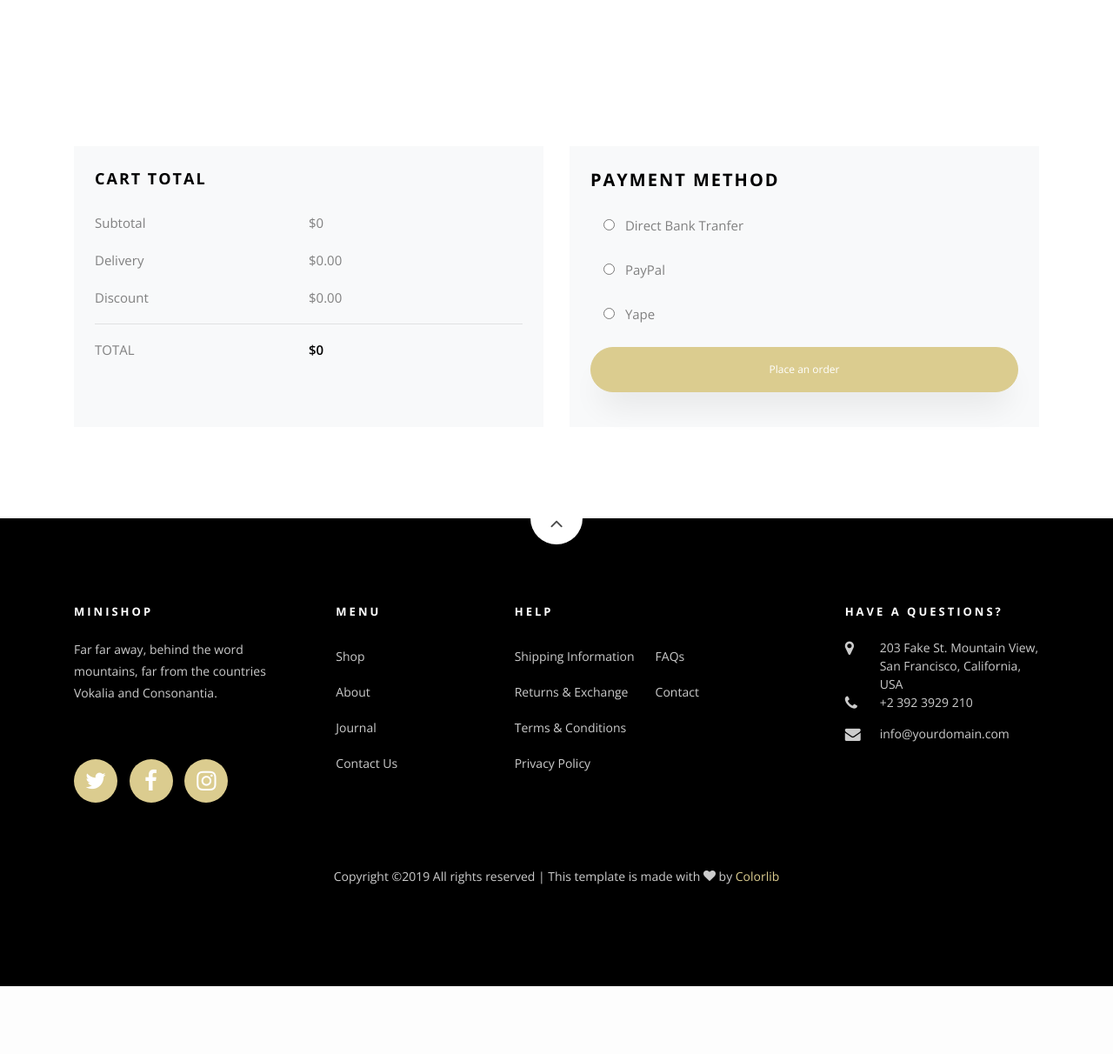
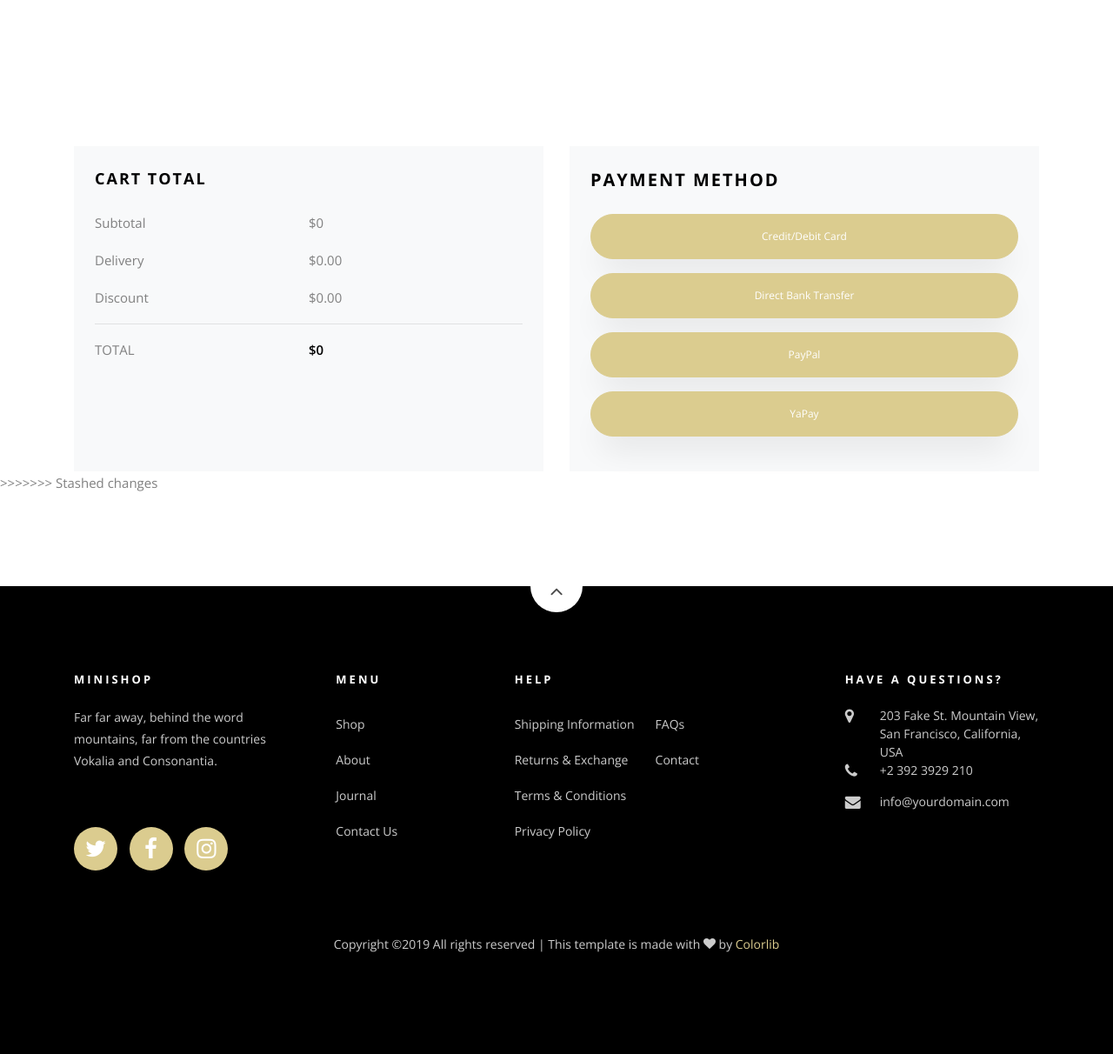
Before and after one commit to utec-yapay/dummy_ecommerce, a Flask app: page /checkout in a window 1280 px wide. Shown: the part 455-1667 px from the top of the page at 87% size. Before the commit the page ends 1589 px from the top, so only its background shows below. Run offline with Flask 2, Linux system fonts and the light colour scheme; some libraries are stand-ins or nearby versions; some web fonts are replaced.

Commit message:
button instead of radio

```diff
--- a/static/js/YaPay.js
+++ b/static/js/YaPay.js
@@ -2,14 +2,12 @@ $("#popupBoxOnePosition").hide();
 $("#qr").attr("src", "/static/images/loading.gif");
 
 function toggle_visibility(id) {
-    if($("#yape").prop("checked")){
-        if ($(id).is(":hidden")){
-            console.log("Showing QR");
-            setQr("#qr");
-        }
+    if ($(id).is(":hidden")){
+        console.log("Showing QR");
+        setQr("#qr");
+    }
 
-        $(id).fadeToggle("fast");
-    }
+    $(id).fadeToggle("fast");
  }
 
 
--- a/templates/cart.html
+++ b/templates/cart.html
@@ -58,7 +58,7 @@
 	        <ul class="navbar-nav ml-auto">
 						<li class="nav-item active"><a href="{{url_for('index')}}" class="nav-link">Home</a></li>
 						<li class="nav-item active"><a href="{{url_for('shop')}}" class="nav-link">Shop</a></li>
-	          <li class="nav-item cta cta-colored"><a href="{{url_for('cart')}}" class="nav-link"><span class="icon-shopping_cart"></span></a></li>
+	          <li class="nav-item cta cta-colored"><a href="{{url_for('cart')}}" class="nav-link"><span class="icon-shopping_cart"></span>[0]</a></li>
 	        </ul>
 	      </div>
 	    </div>
--- a/templates/checkout.html
+++ b/templates/checkout.html
@@ -107,32 +107,15 @@
                 <div class="col-md-6">
                     <div class="cart-detail bg-light p-3 p-md-4">
                         <h3 class="billing-heading mb-4">Payment Method</h3>
-							<div class="form-group">
-								<div class="col-md-12">
-									<div class="radio">
-											<label><input type="radio" name="optradio" class="mr-2" value="directBank"> Direct Bank Tranfer</label>
-									</div>
-								</div>
-							</div>
-							<div class="form-group">
-								<div class="col-md-12">
-									<div class="radio">
-											<label><input type="radio" name="optradio" class="mr-2" value="PayPal" id="paypal"> PayPal</label>
-									</div>
-								</div>
-							</div>
-							<div class="form-group">
-								<div class="col-md-12">
-									<div class="radio">
-											<label><input type="radio" name="optradio" class="mr-2" value="Yape" id="yape"> Yape</label>
-									</div>
-								</div>
-							</div>
-							<p><a href="javascript:void(0)" class="btn btn-primary py-3 px-4" onclick="toggle_visibility('#popupBoxOnePosition');">Place an order</a></p>
+                        <p><a href="#" class="btn btn-primary py-3 px-4">Credit/Debit Card</a></p>
+                        <p><a href="#" class="btn btn-primary py-3 px-4">Direct Bank Transfer</a></p>
+                        <p><a href="#" class="btn btn-primary py-3 px-4">PayPal</a></p>
+                        <p><a href="javascript:void(0)" class="btn btn-primary py-3" onclick="toggle_visibility('popupBoxOnePosition');">YaPay</a></p>
                     </div>
                 </div>
             </div>
       </div>
+>>>>>>> Stashed changes
 
 			<div id="popupBoxOnePosition">
 				<div class="popupBoxWrapper">
```
Also changed, not shown: 1 other file. Lines whose indentation alone changed are shown as unchanged.
